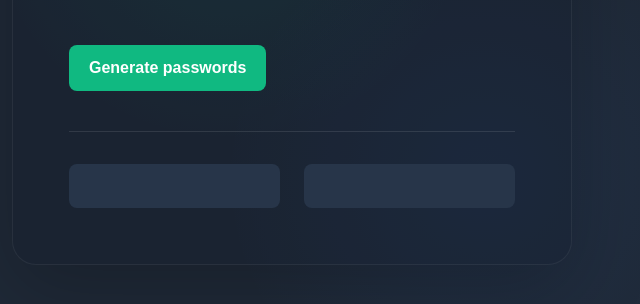
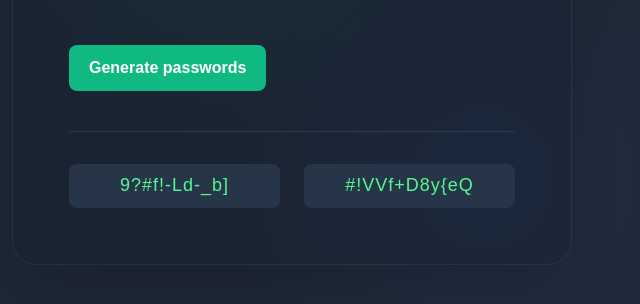
Before and after one commit to timm30/js-learning-lab, a website: page projects/03-password-generator/index.html in a window 1280 px wide. Both pictures are taken after a click on the button "Generate passwords". Shown: the part 384-688 px from the top of the page, without its empty margins (348-988 px from the left). Drawn offline with Linux system fonts and the light colour scheme.

Commit message:
feature: adding generate password function

```diff
--- a/projects/03-password-generator/index.html
+++ b/projects/03-password-generator/index.html
@@ -18,7 +18,7 @@
 
         <p class="subtitle">Never use an insecure password again.</p>
 
-        <button onclick="generatePasswords()">Generate passwords</button>
+        <button id="generate-ps-btn">Generate passwords</button>
 
         <div class="divider"></div>
 
@@ -28,5 +28,6 @@
         </section>
       </section>
     </main>
+    <script src="index.js"></script>
   </body>
 </html>
--- a/projects/03-password-generator/index.js
+++ b/projects/03-password-generator/index.js
@@ -9,3 +9,21 @@ const characters = [
   '_', '-', '+', '=', '{', '[', '}', ']', ',', '|', ':', ';',
   '<', '>', '.', '?', '/',
 ]
+
+function generatePassword(length = 12) {
+    let password = ""
+
+    for (let i=0; i<length; i++) {
+        password += characters[Math.floor(Math.random() * characters.length)]
+    }
+
+    return password;
+}
+
+
+const generateButton = document.getElementById('generate-ps-btn')
+
+generateButton.addEventListener('click', function() {
+    document.getElementById('password-one').textContent = generatePassword()
+    document.getElementById('password-two').textContent = generatePassword()
+})
```
